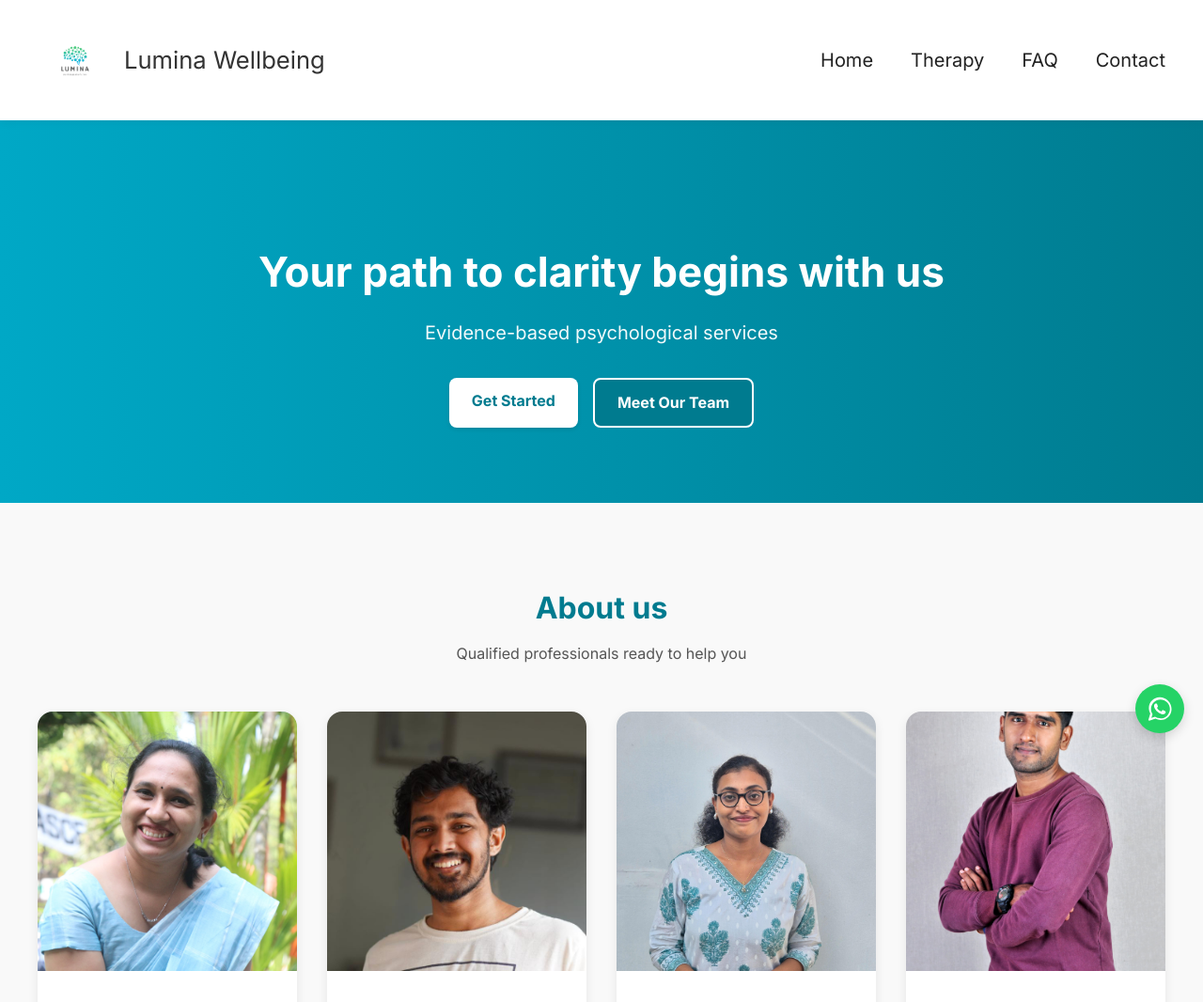
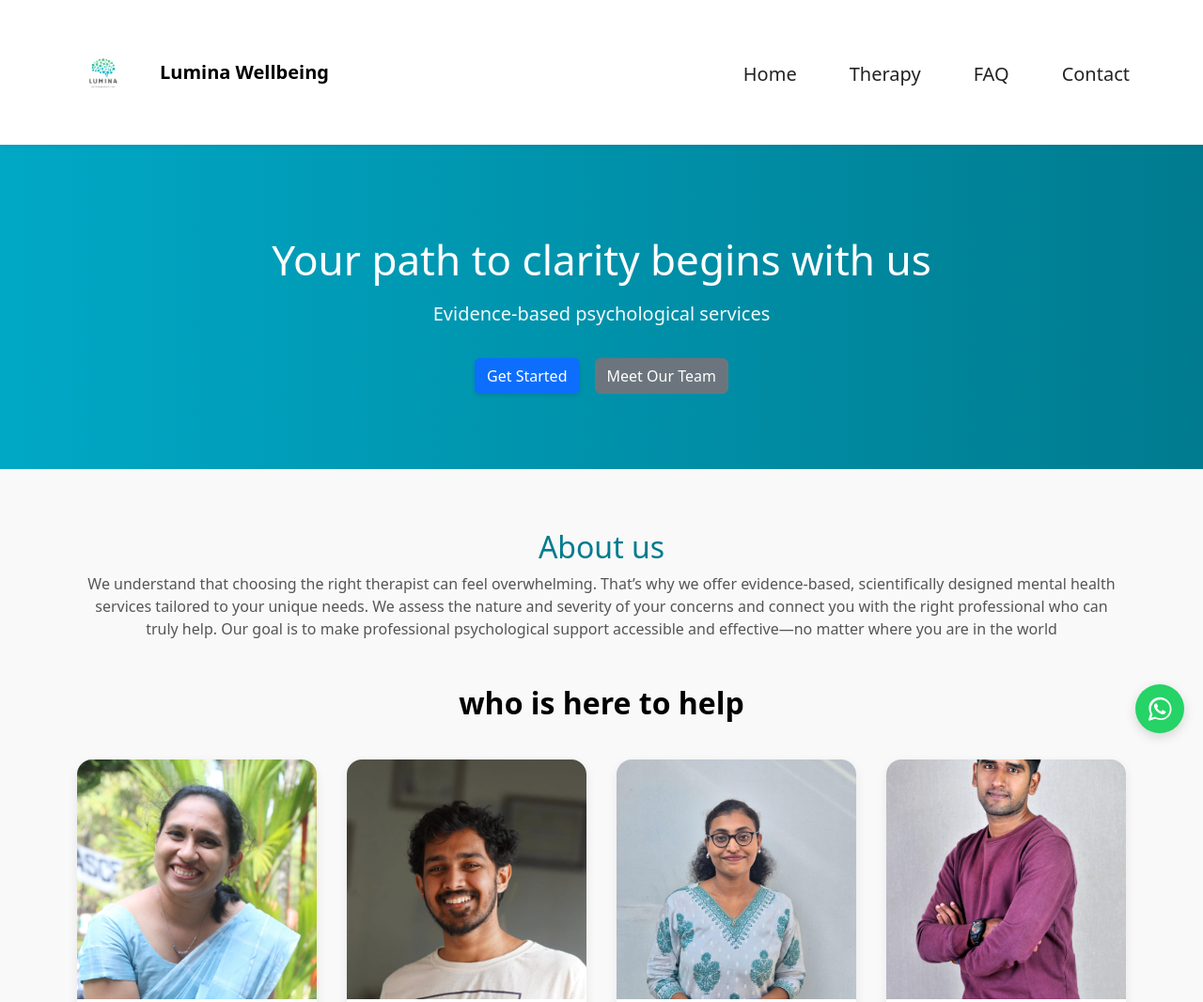
Before and after one commit to shajil-k/LuminaStatic, a plain HTML site: page index.html in a window 1280 px wide. Shown: the top 1066 px of the page at 94% size. Drawn offline with nearby package versions, Linux system fonts and the light colour scheme.

Commit message:
almost finished

```diff
--- a/css/style.css
+++ b/css/style.css
@@ -449,3 +449,17 @@ section {
   display: block;
   filter: brightness(0) invert(1); /* makes it white */
 }
+
+.sectionContent{
+  display: flex;
+  justify-content: center;
+  align-items: center;
+  gap: 2rem;
+  flex-wrap: wrap;
+}
+.Asentence{
+  font-size: 2rem;
+  font-weight: 700;
+  color: #000000;
+  margin-bottom: 2.5rem;
+}
--- a/index.html
+++ b/index.html
@@ -16,30 +16,42 @@
   <link href="https://fonts.googleapis.com/css2?family=Inter:wght@400;500;700&display=swap" rel="stylesheet"/>
   <link rel="stylesheet" href="./css/style.css" />
 
+  <!--bootsrap-->
+  <link href="https://cdn.jsdelivr.net/npm/bootstrap@5.3.3/dist/css/bootstrap.min.css" rel="stylesheet">
+
   <!-- Favicon -->
   <link rel="icon" href="./images/favicon.ico" type="image/x-icon" />
   <link rel="apple-touch-icon" href="./images/apple-touch-icon.png" />
 </head>
 <body>
   <!-- Header -->
-  <header class="header">
-    <div class="container">
-      <a href="#" class="logo" aria-label="Lumina Wellbeing Home">
-        <img src="./images/logo.png" alt="Lumina Logo" width="40" height="40" loading="lazy" />
-        <span>Lumina Wellbeing</span>
+  <header class="header bg-white shadow-sm ">
+    <nav class="navbar navbar-expand-lg navbar-light container">
+      <a class=" logo navbar-brand d-flex align-items-center" href="#" aria-label="Lumina Wellbeing Home">
+        <img src="./images/logo.png" alt="Lumina Logo" width="40" height="40" class="me-2" loading="lazy">
+        <span class="fw-bold">Lumina Wellbeing</span>
       </a>
-      <button class="menu-toggle" aria-label="Toggle navigation" aria-expanded="false">
-        <span class="menu-bar"></span><span class="menu-bar"></span><span class="menu-bar"></span>
+      <button class="navbar-toggler menu-toggle"  type="button" data-bs-toggle="collapse" data-bs-target="#navbarNav"
+        aria-controls="navbarNav" aria-expanded="false" aria-label="Toggle navigation">
+        <span class="navbar-toggler-icon menu-bar"></span>
       </button>
-      <nav class="navbar" aria-label="Main navigation">
-        <ul>
-          <li><a href="#home" class="nav-link">Home</a></li>
-          <li><a href="#therapy" class="nav-link">Therapy</a></li>
-          <li><a href="#faq" class="nav-link">FAQ</a></li>
-          <li><a href="#contact" class="nav-link">Contact</a></li>
+      <div class=" navbar collapse navbar-collapse justify-content-end" id="navbarNav">
+        <ul class="navbar-nav">
+          <li class="nav-item">
+            <a class="nav-link" href="#home">Home</a>
+          </li>
+          <li class="nav-item">
+            <a class="nav-link" href="#therapy">Therapy</a>
+          </li>
+          <li class="nav-item">
+            <a class="nav-link" href="#faq">FAQ</a>
+          </li>
+          <li class="nav-item">
+            <a class="nav-link" href="#contact">Contact</a>
+          </li>
         </ul>
-      </nav>
-    </div>
+      </div>
+    </nav>
   </header>
 
   <!-- Main Content -->
@@ -60,7 +72,10 @@
       <div class="container">
         <div class="section-header">
           <h2 class="section-title">About us</h2>
-          <p class="section-description">Qualified professionals ready to help you</p>
+          <p class="section-description">We understand that choosing the right therapist can feel overwhelming. That’s why we offer evidence-based, scientifically designed mental health services tailored to your unique needs. We assess the nature and severity of your concerns and connect you with the right professional who can truly help. Our goal is to make professional psychological support accessible and effective—no matter where you are in the world</p>
+        </div>
+        <div class="sectionContent">
+          <h1 class="Asentence">who is here to help</h1>
         </div>
         <div class="therapists-grid">
           <article class="therapist-card">
@@ -72,7 +87,6 @@
               <p class="specialty">Consultant Psychologist</p>
               <p class="experience">10+ years experience</p>
               <p class="expertise"> Sex therapy, family counseling,  Relationship issues </p>
-              <a href="#contact" class="btn btn-small">Book Session</a>
             </div>
           </article>
 
@@ -85,7 +99,6 @@
               <p class="specialty"> Psychologist</p>
               <p class="experience">2+ years experience</p>
               <p class="expertise"> anxiety </p>
-              <a href="#contact" class="btn btn-small">Book Session</a>
             </div>
           </article>
 
@@ -98,19 +111,17 @@
               <p class="specialty">clinical Psychologist</p>
               <p class="experience">4+ years experience</p>
               <p class="expertise">something, anything, most things, everything</p>
-              <a href="#contact" class="btn btn-small">Book Session</a>
             </div>
           </article>
 
           <article class="therapist-card">
             <div class="card-image">
-              <img src="./images/c4.jpeg" alt="Dr. Carlos Rivera" width="300" height="300" loading="lazy" />
+              <img class="Muhasin" src="./images/c4.jpeg" alt="Dr. Carlos Rivera" width="300" height="300" loading="lazy" />
             </div>
             <div class="card-content">
               <h3>Dr. Muhasin</h3>
               <p class="specialty">Behavioral Therapist</p>
               <p class="experience">6+ years experience</p>
-              <a href="#contact" class="btn btn-small">Book Session</a>
             </div>
           </article>
         </div>
@@ -233,5 +244,7 @@
 
 
   <script src="./js/script.js" defer></script>
+  <script src="https://cdn.jsdelivr.net/npm/bootstrap@5.3.3/dist/js/bootstrap.bundle.min.js"></script>
+
 </body>
 </html>
```
